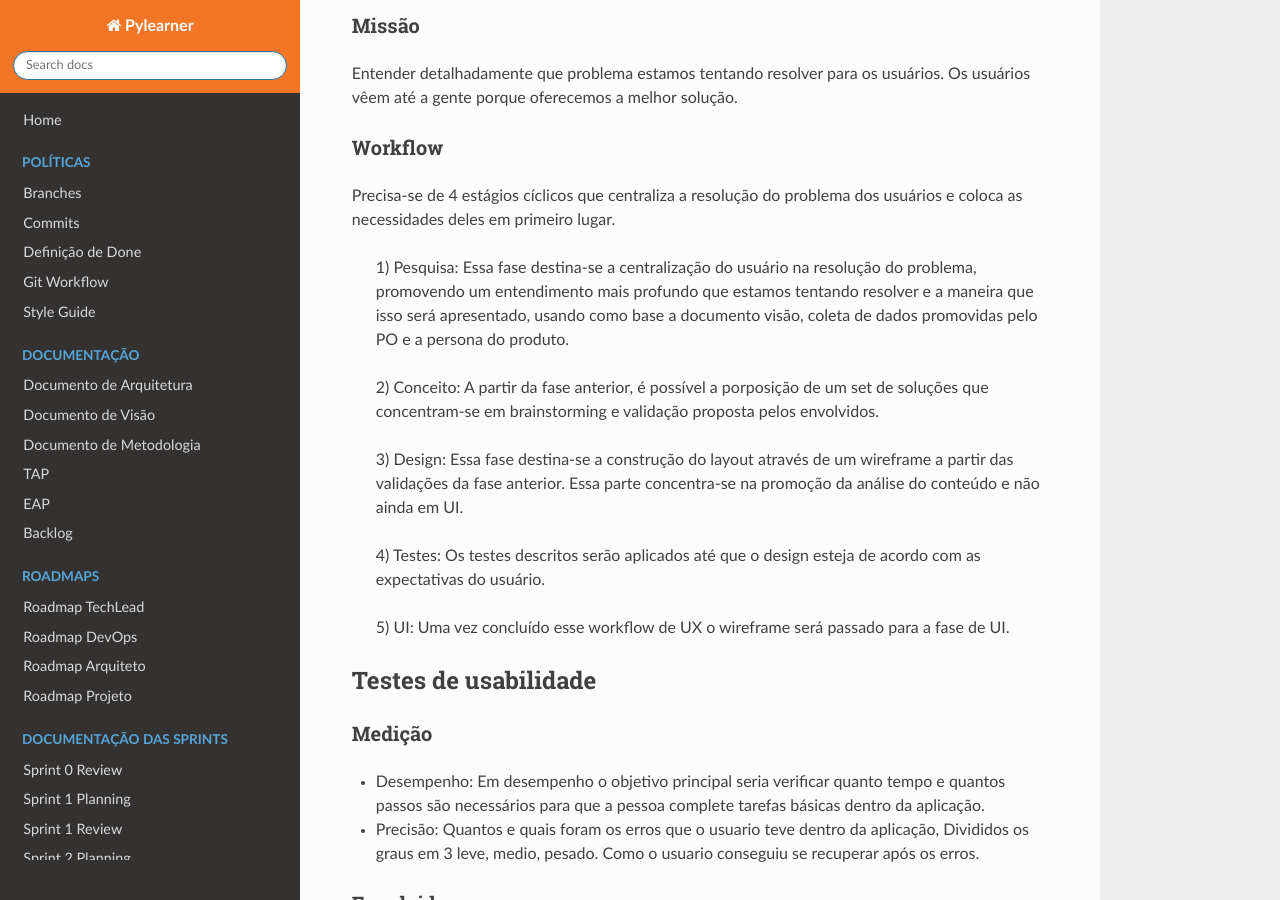
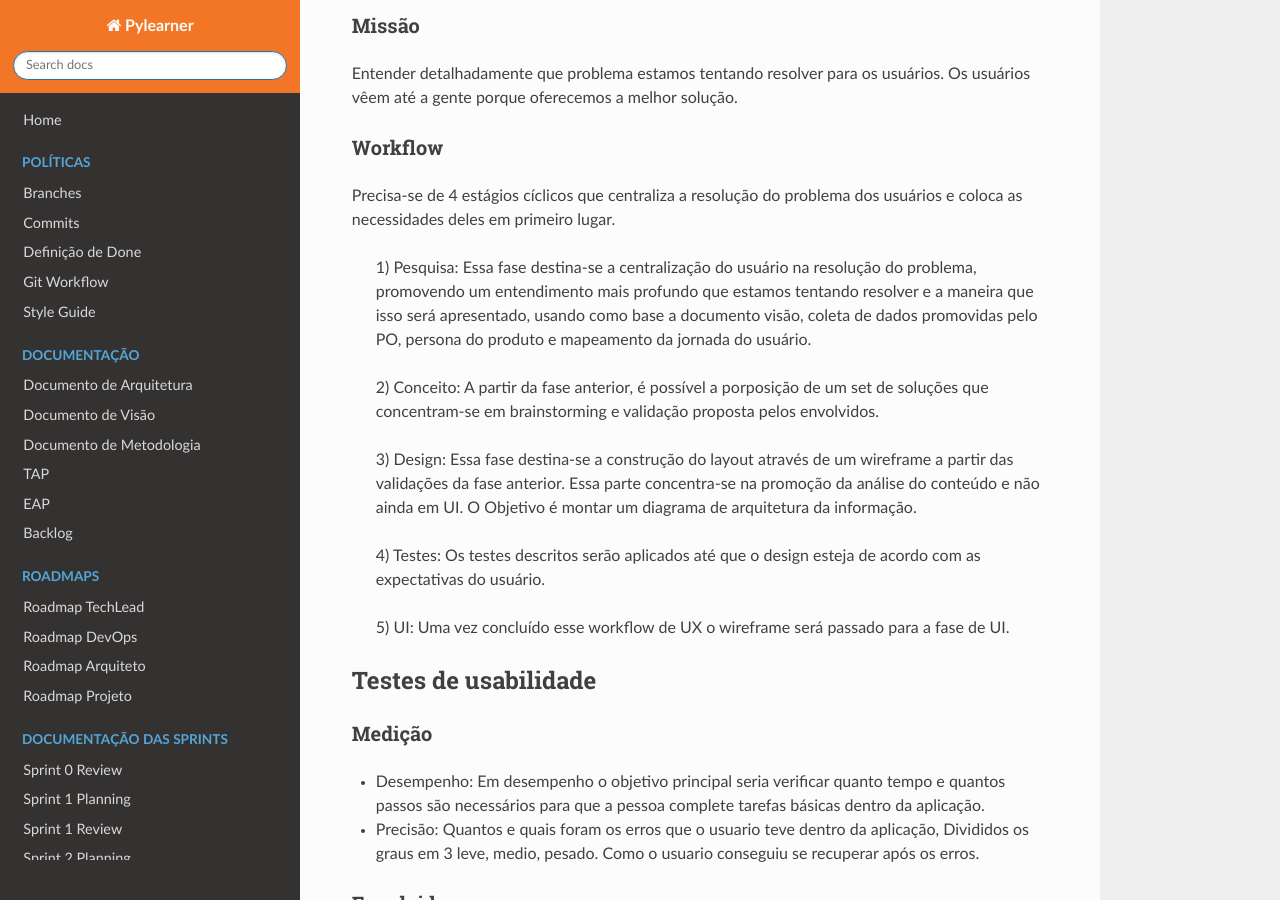
Before and after one commit to fga-eps-mds/2019.1-PyLearner, an MkDocs documentation site: the page built from docs/documentation-mds/Documento-Testes-Usabilidade.md, in a window 1280 px wide and 900 px high, scrolled down 337 px. Built offline with MkDocs 1.6.1, drawn with Linux system fonts in a browser that asks for light colours; nearby versions of some CDN libraries.

Commit message:
Add more features to the UX process

```diff
--- a/docs/documentation-mds/Documento-Testes-Usabilidade.md
+++ b/docs/documentation-mds/Documento-Testes-Usabilidade.md
@@ -12,11 +12,11 @@ Entender detalhadamente que problema estamos tentando resolver para os usuários
 
 Precisa-se de 4 estágios cíclicos que centraliza a resolução do problema dos usuários e coloca as necessidades deles em primeiro lugar.
 
-> 1) Pesquisa: Essa fase destina-se a centralização do usuário na resolução do problema, promovendo um entendimento mais profundo que estamos tentando resolver e a maneira que isso será apresentado, usando como base a documento visão, coleta de dados promovidas pelo PO e a persona do produto.
+> 1) Pesquisa: Essa fase destina-se a centralização do usuário na resolução do problema, promovendo um entendimento mais profundo que estamos tentando resolver e a maneira que isso será apresentado, usando como base a documento visão, coleta de dados promovidas pelo PO, persona do produto e mapeamento da jornada do usuário.
 
 >2) Conceito: A partir da fase anterior, é possível a porposição de um set de soluções que concentram-se em brainstorming e validação proposta pelos envolvidos.
 
->3) Design: Essa fase destina-se a construção do layout através de um wireframe a partir das validações da fase anterior. Essa parte concentra-se na promoção da análise do conteúdo e não ainda em UI.
+>3) Design: Essa fase destina-se a construção do layout através de um wireframe a partir das validações da fase anterior. Essa parte concentra-se na promoção da análise do conteúdo e não ainda em UI. O Objetivo é montar um diagrama de arquitetura da informação.
 
 >4) Testes: Os testes descritos serão aplicados até que o design esteja de acordo com as expectativas do usuário.
 
```
